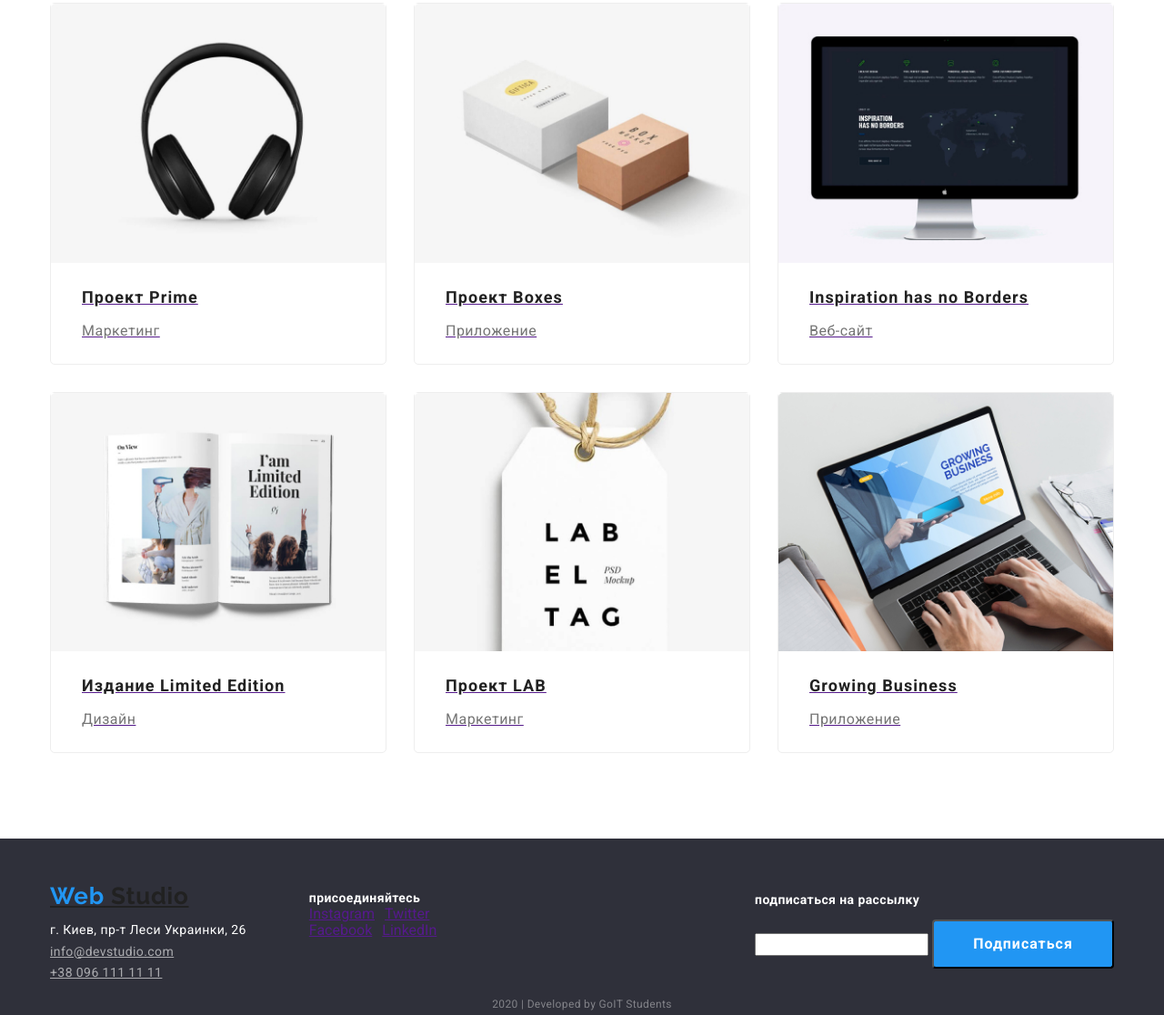
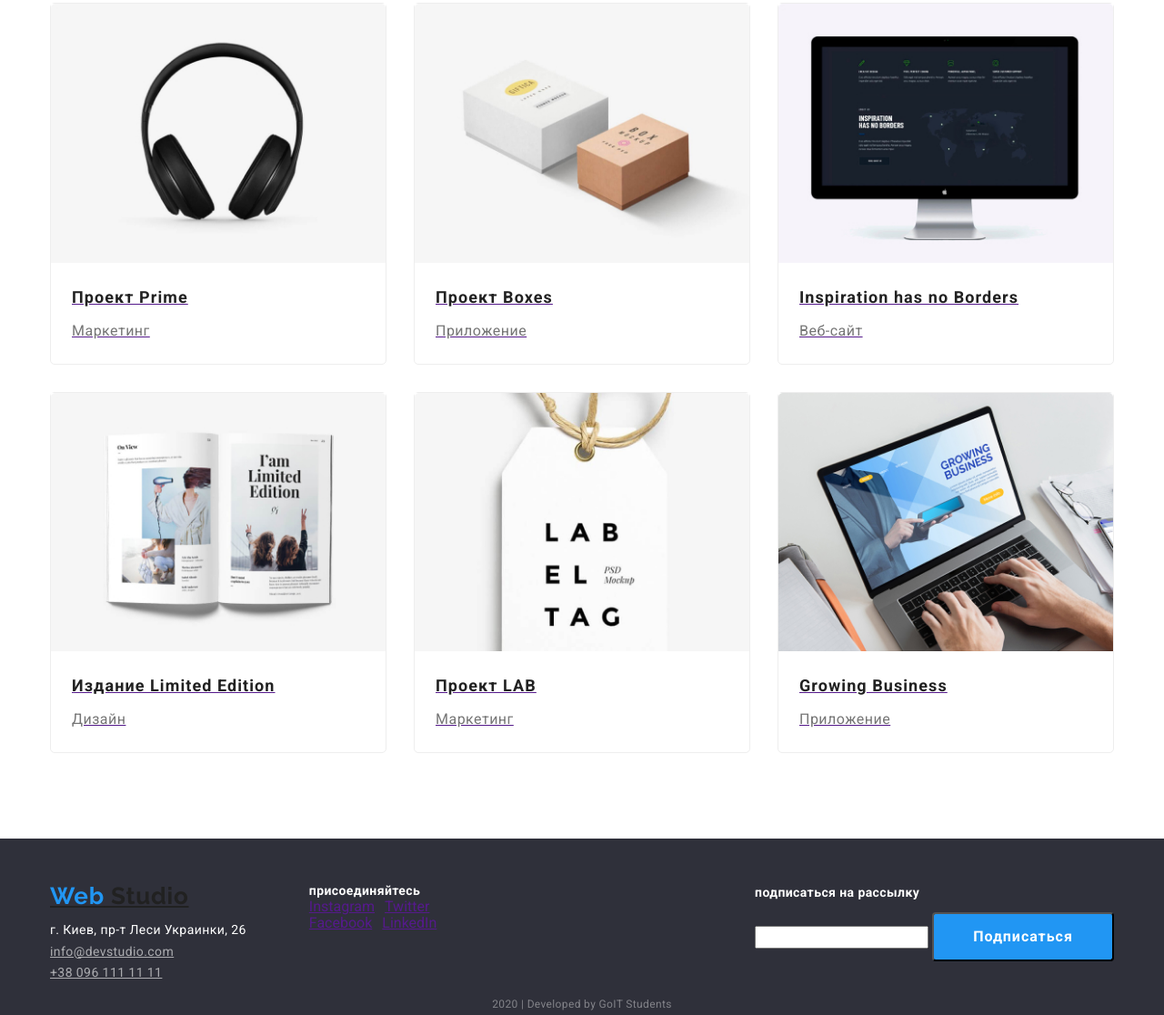
Before and after one commit to Andrey-Kasperovych/goit-markup-hw-03, a plain HTML site: page portfolio.html in a window 1280 px wide. Shown: the part 676-1792 px from the top of the page at 91% size. Drawn offline with nearby package versions, Linux system fonts and the light colour scheme.

Commit message:
Готово! Надеюсь...

```diff
--- a/css/styles.css
+++ b/css/styles.css
@@ -366,7 +366,9 @@ span{color: var(--accent);}
 }
 
 .footer{
-        background-color: #2f303a;}
+        padding-top: 48px;
+        background-color: #2f303a;
+    }
 
 .footer-verh {
     display: flex;
@@ -378,7 +380,7 @@ span{color: var(--accent);}
     align-items: flex-start;
 }
 
-.logadress {margin-top: 48px;}
+/*.logadress {margin-top: 48px;}*/
 
 .footer .logo {
     display: block;
@@ -396,7 +398,9 @@ span{color: var(--accent);}
     margin-bottom: 10px;
 }
 
-.address a{color: rgba(255, 255, 255, 0.6);}
+.address a{
+    display: block;
+    color: rgba(255, 255, 255, 0.6);}
 
 .signecher{
     margin-top: 3px;
@@ -404,12 +408,12 @@ span{color: var(--accent);}
 
 .rassilka {
     margin-left: auto;
-    margin-top: 56px;
+
 }
 
 .connect-glav {
     margin-left: 69px;
-    margin-top: 56px;
+
 }
 
 .connect-list {
@@ -532,7 +536,9 @@ span{color: var(--accent);}
     font-size: 18px;
     line-height: 2;
     letter-spacing: 0.06em;
-    margin-left: 34px;
+    width: 322px;
+    margin-left: auto;
+    margin-right: auto;
     margin-top: 0;
     margin-bottom: 4px;
 }
@@ -541,7 +547,9 @@ span{color: var(--accent);}
     font-size: 16px;
     line-height: 1.9;
     letter-spacing: 0.03em;
-    margin-left: 34px;
+    width: 322px;
+    margin-left: auto;
+    margin-right: auto;
     margin-top: 0;
     margin-bottom: 20px;
 }
--- a/portfolio.html
+++ b/portfolio.html
@@ -68,7 +68,7 @@
                    <li class="item">
                        <a href="">
                         <img src="./images/portfolio2-basketbolistu.jpg" alt="баскетболисты">
-                        <h2>Постер New Orlean vs Golden Stars</h2>
+                        <h2>Постер New Orlean vs Golden Star</h2>
                         <p>Дизайн</p>
                         <!--<p class="text">Технокряк это современная площадка распространения коронавируса. Компании используют эту платформу для цифрового шпионажа и атак на защищённые сервера конкурентов.</p>-->
                        </a>
@@ -141,10 +141,10 @@
                   <a href="./index.html" class="logo"><span>Web</span> Studio</a>
 
                   <address class="address">
-                              г. Киев, пр-т Леси Украинки, 26 <br>
+                              г. Киев, пр-т Леси Украинки, 26
                               <a href="mailto:info@devstudio.com">
                               info@devstudio.com
-                              </a><br>
+                              </a>
 
                               <a href="tel:380961111111">
                               +38 096 111 11 11
```
